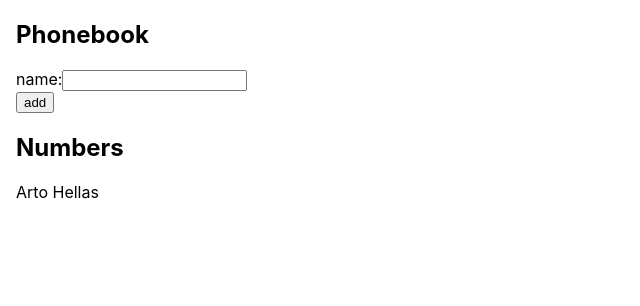
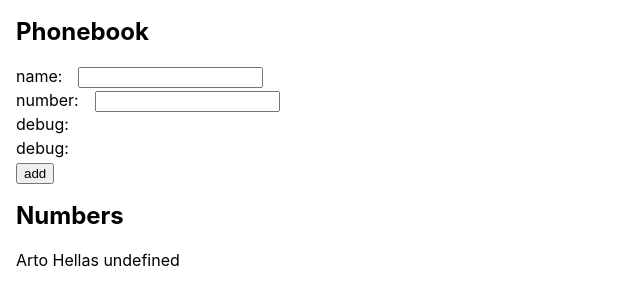
Before and after one commit to ludivinepoussier/fullstackopen, a React (Create React App) app in the folder part-2/phonebook/: page / in a window 1280 px wide. Shown: the top 306 px of the page, without its empty margins (0-640 px from the left). Built offline with nearby package versions, Linux system fonts and the light colour scheme.

Commit message:
2.8 first attempt

```diff
--- a/part-2/phonebook/src/App.js
+++ b/part-2/phonebook/src/App.js
@@ -1,24 +1,29 @@
 import React, { useState } from 'react'
-import Name from './components/Name'
+import Person from './components/Person'
 
 const App = (props) => {
     const [persons, setPersons] = useState(props.persons)
     const [newName, setNewName] = useState('')
+    const [newNum, setNewNum] = useState('')
 
-    const addName = (event) => {
+
+    const addPerson = (event) => {
         event.preventDefault()
 
-        const nameObject = {
-            content: newName,
+        const personObject = {
+            name: newName,
+            num: newNum,
             id: persons.length + 1,
         }
 
-        if (persons.filter(person => person.content === newName).length > 0) {
+        if (persons.filter(person => person.name === newName).length > 0) {
             window.alert(`${newName} is already added to phonebook`)
             setNewName('')
+            setNewNum('')
         } else {
-            setPersons(persons.concat(nameObject))
+            setPersons(persons.concat(personObject))
             setNewName('')
+            setNewNum('')
         }
     }
 
@@ -26,10 +31,14 @@ const App = (props) => {
         setNewName(event.target.value)
     }
 
+    const handleNumChange = (event) => {
+        setNewNum(event.target.value)
+    }
+
     return (
         <div>
             <h2>Phonebook</h2>
-            <form onSubmit={addName}>
+            <form onSubmit={addPerson}>
                 <div>
                     name:
                     <input
@@ -37,13 +46,21 @@ const App = (props) => {
                         onChange={handleNameChange}/>
                 </div>
                 <div>
+                    number:
+                    <input
+                        value={newNum}
+                        onChange={handleNumChange}/>
+                </div>
+                <div>debug: {newName}</div>
+                <div>debug: {newNum}</div>
+                <div>
                     <button type="submit">add</button>
                 </div>
             </form>
             <h2>Numbers</h2>
             <ul>
-                {persons.map(name =>
-                    <Name key={name.id} name={name} />
+                {persons.map((name, num) =>
+                    <Person key={name.id} name={name} num={num}/>
                 )}
             </ul>
         </div>
--- a/part-2/phonebook/src/components/Name.js
+++ /dev/null
@@ -1,9 +0,0 @@
-import React from 'react'
-
-const Name = ({ name }) => {
-    return (
-        <li>{name.content}</li>
-    )
-}
-
-export default Name
--- /dev/null
+++ b/part-2/phonebook/src/components/Person.js
@@ -0,0 +1,9 @@
+import React from 'react'
+
+const Person = ({ name, num }) => {
+    return (
+        <li>{`${name.name} ${num.num}`}</li>
+    )
+}
+
+export default Person
--- a/part-2/phonebook/src/index.css
+++ b/part-2/phonebook/src/index.css
@@ -1,5 +1,6 @@
 body {
   margin: 1rem;
+  line-height: 1.5rem;
   font-family: -apple-system, BlinkMacSystemFont, 'Segoe UI', 'Roboto', 'Oxygen',
     'Ubuntu', 'Cantarell', 'Fira Sans', 'Droid Sans', 'Helvetica Neue',
     sans-serif;
@@ -13,6 +14,10 @@ ul, li {
   padding: 0;
 }
 
+input {
+  margin: 0 1rem;
+}
+
 code {
   font-family: source-code-pro, Menlo, Monaco, Consolas, 'Courier New',
     monospace;
--- a/part-2/phonebook/src/index.js
+++ b/part-2/phonebook/src/index.js
@@ -6,7 +6,8 @@ import App from './App.js';
 const persons = [
   {
     id: 1,
-    content: 'Arto Hellas'
+    name: 'Arto Hellas',
+    num: '999-999-999',
   }
 ]
 
```
